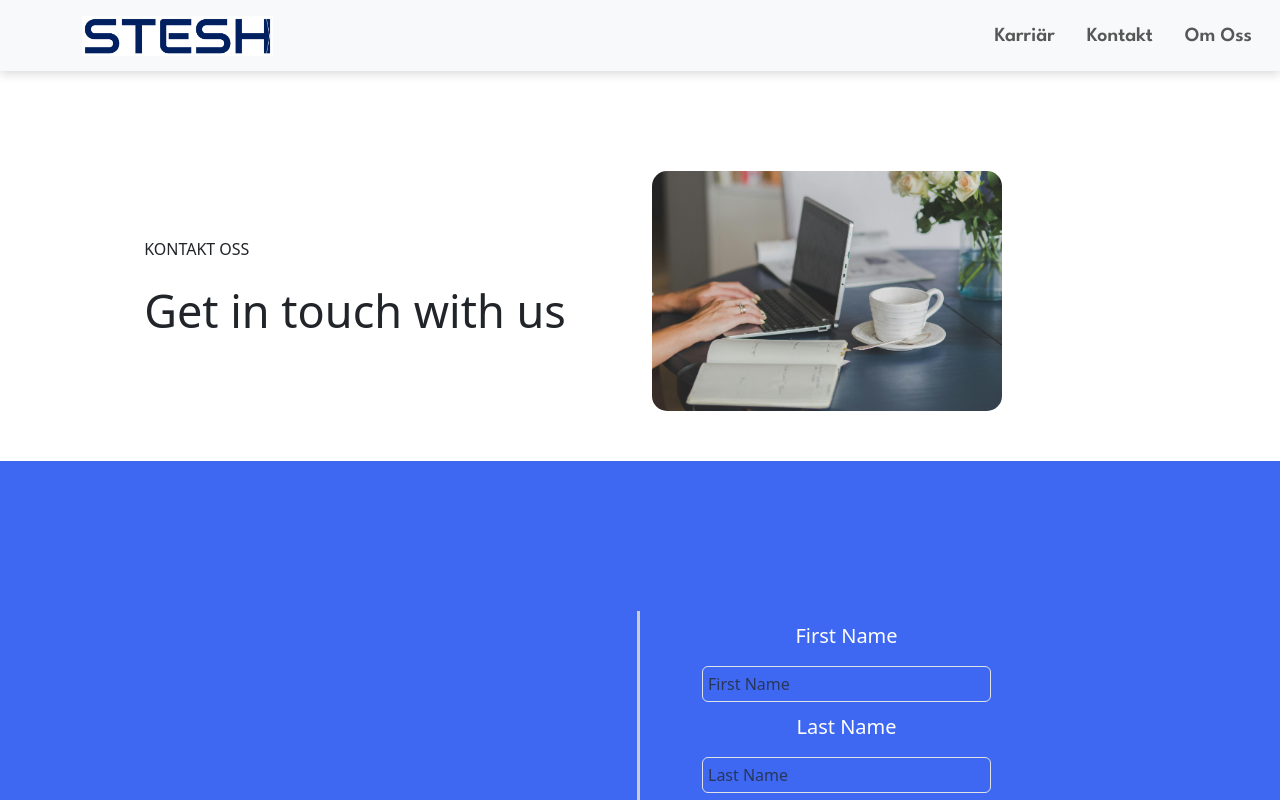
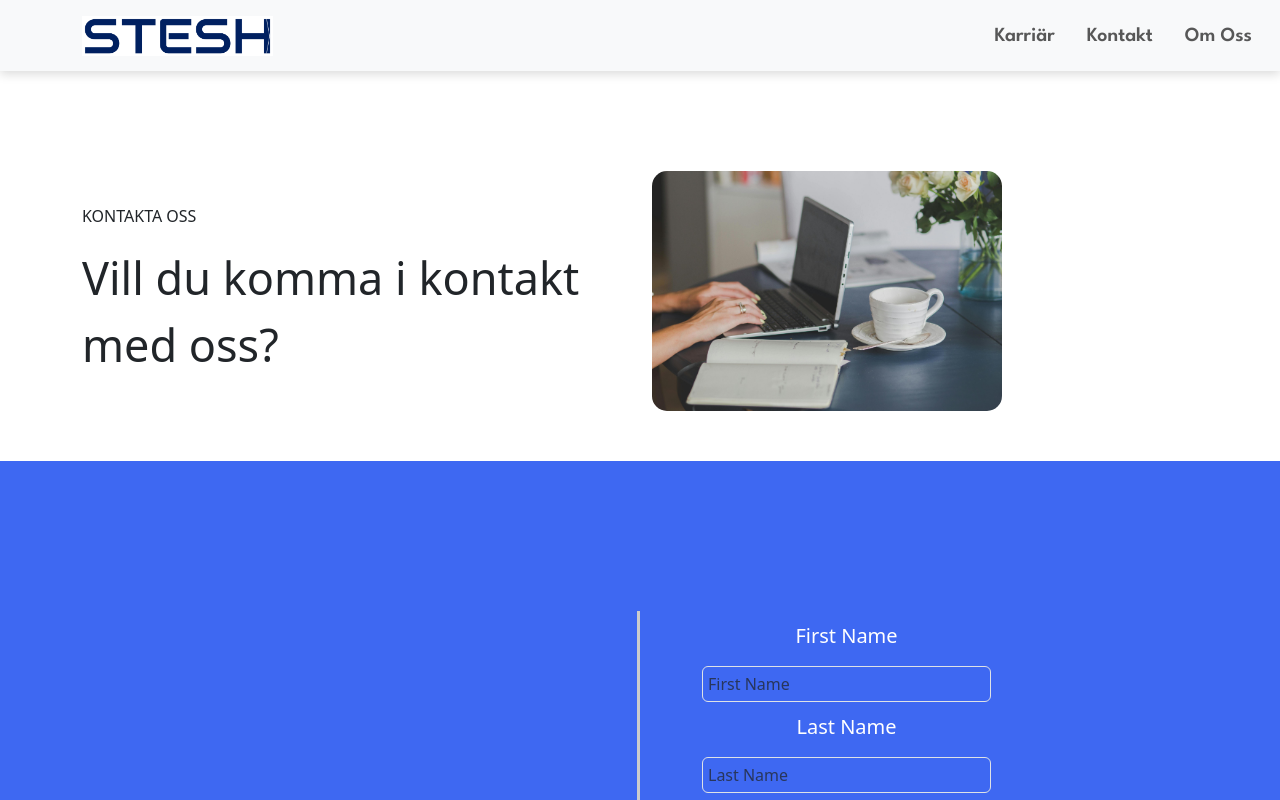
Before and after one commit to nataliemajadixon/stesh, a React (Create React App) app: page /contact in a window 1280 px wide. Shown: the top 800 px of the page. Built offline with nearby package versions, Linux system fonts and the light colour scheme; a web font is replaced by a local one.

Commit message:
Update Contact.jsx

```diff
--- a/src/components/Contact/Contact.jsx
+++ b/src/components/Contact/Contact.jsx
@@ -57,8 +57,8 @@ const Contact = () => {
                         <Row>
                             <Col xs={12} md={6} className='one d-flex align-items-center justify-content-center'>
                                 <div className="two">
-                                <p className='three'>KONTAKT OSS</p>
-                                <div className='contacttoptext'>Get in touch with us</div>
+                                <p className='three'>KONTAKTA OSS</p>
+                                <div className='contacttoptext'>Vill du komma i kontakt med oss?</div>
                                 </div>
                             </Col>
                             <Col xs={12} md={6} className='four'>
```
